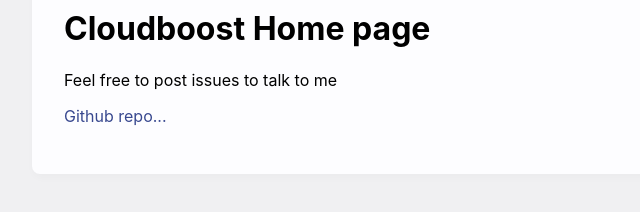
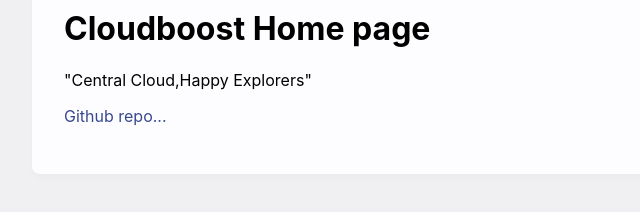
Before and after one commit to mpumelelo10/mpumelelo10.github.io, a plain HTML site: page index.html in a window 1280 px wide. Shown: the part 124-336 px from the top of the page, 276-916 px from the left. Drawn offline with Linux system fonts and the light colour scheme.

Commit message:
"Central Cloud,Happy Explorers"

```diff
--- a/index.html
+++ b/index.html
@@ -38,7 +38,7 @@
 <body>
 <div>
     <h1>Cloudboost Home page</h1>
-    <p>Feel free to post issues to talk to me </p>
+    <p>"Central Cloud,Happy Explorers" </p>
     <p><a href="https://github.com/mpumelelo10/mpumelelo10">Github repo...</a></p>
 </div>
 </body>
```
